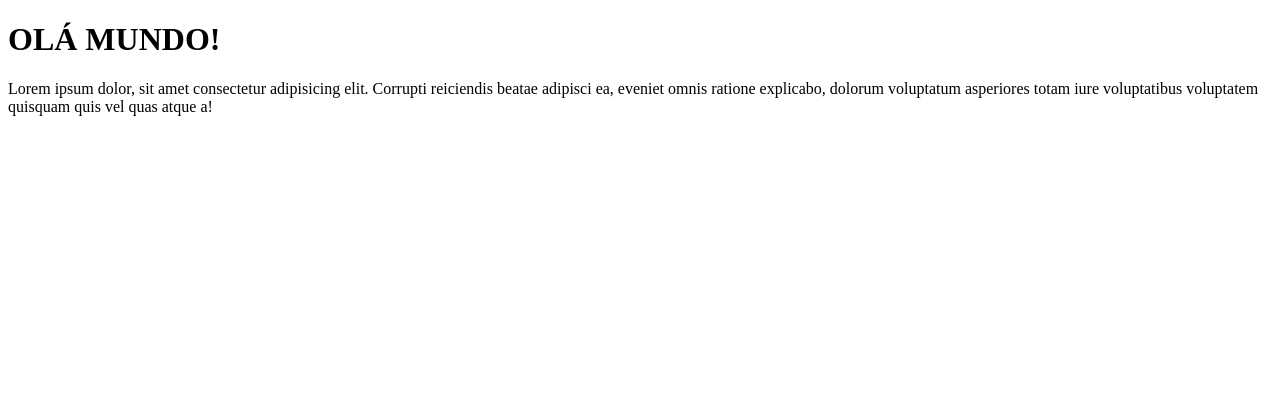
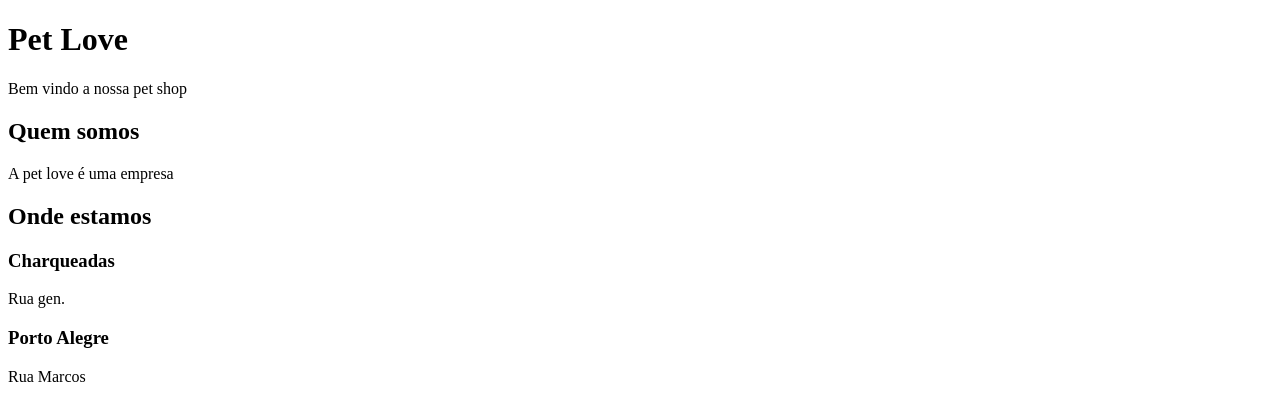
Before and after one commit to enzoanjolimornelas-commits/teste, a plain HTML site: page index.html in a window 1280 px wide. Drawn offline with Linux system fonts and the light colour scheme.

Commit message:
Pet Love

```diff
--- a/index.html
+++ b/index.html
@@ -6,7 +6,14 @@
     <title>Minha primeira página</title>
 </head>
 <body>
-    <h1>OLÁ MUNDO!</h1>
-    <p>Lorem ipsum dolor, sit amet consectetur adipisicing elit. Corrupti reiciendis beatae adipisci ea, eveniet omnis ratione explicabo, dolorum voluptatum asperiores totam iure voluptatibus voluptatem quisquam quis vel quas atque a!</p>
+    <h1>Pet Love</h1>
+    <p>Bem vindo a nossa pet shop</p>
+    <h2>Quem somos</h2>
+    <p>A pet love é uma empresa</p>
+    <h2>Onde estamos</h2>
+    <h3>Charqueadas</h3>
+    <p>Rua gen.</p>
+    <h3>Porto Alegre</h3>
+    <p>Rua Marcos</p>
 </body>
 </html>
```
